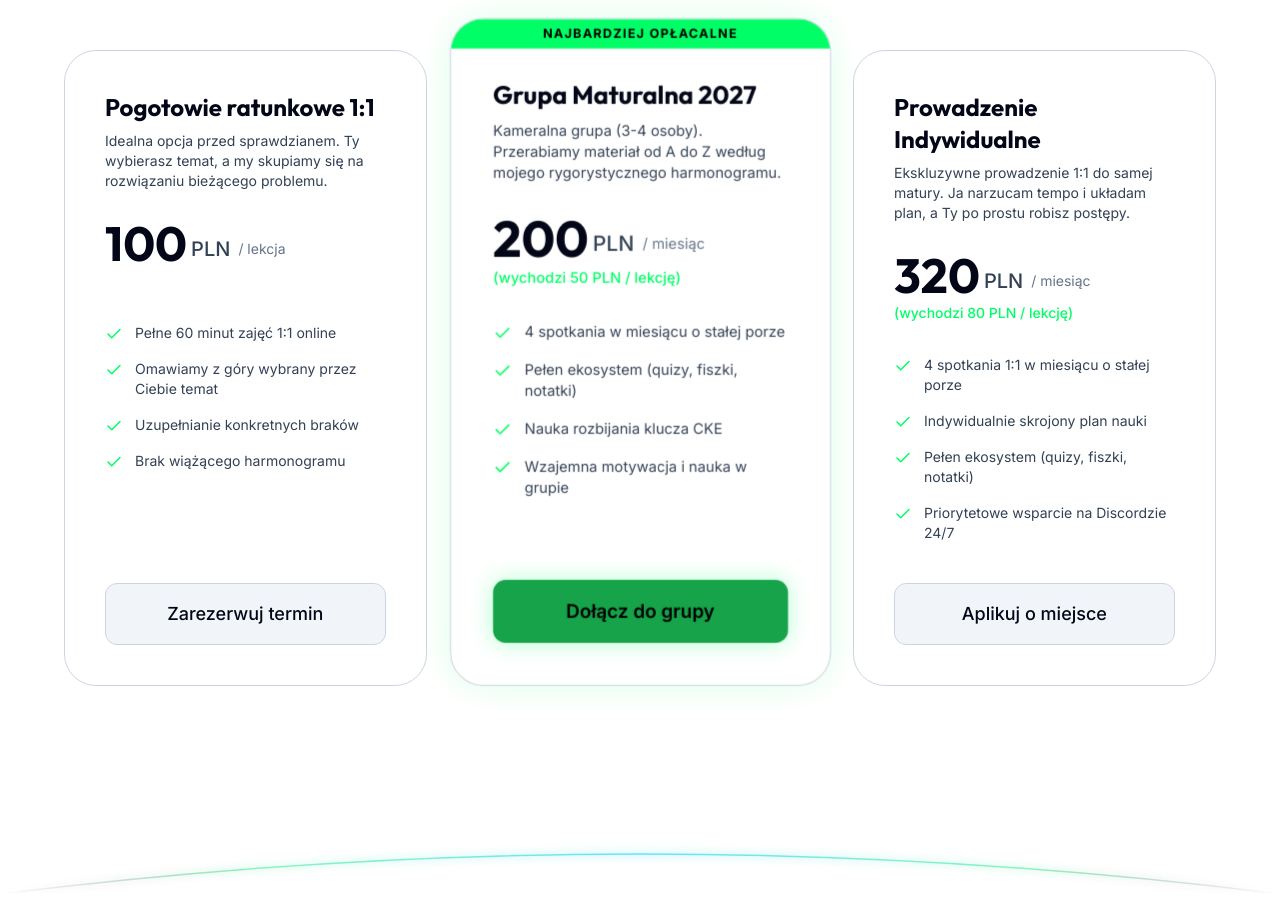
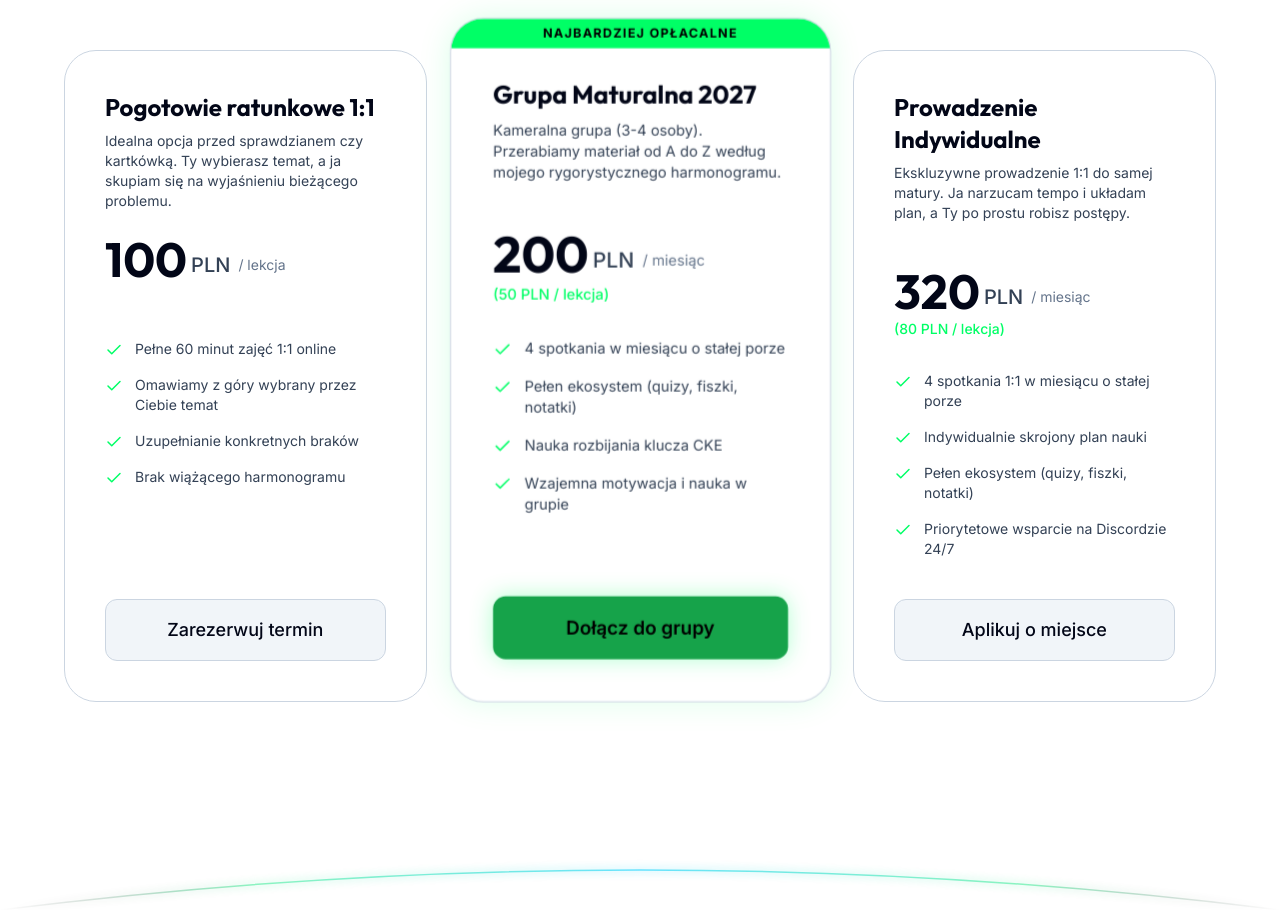
Before and after one commit to taachii/biolearn-landing, a Next.js app: page / in a window 1280 px wide. Shown: the part 4840-5757 px from the top of the page. Built offline with nearby package versions, Linux system fonts and the light colour scheme.

Commit message:
style: fix spacing issue in Cennik card 1 by updating description min-height

```diff
--- a/components/sections/CennikSection.tsx
+++ b/components/sections/CennikSection.tsx
@@ -15,7 +15,7 @@ const PACKAGES = [
     price: "100",
     period: "/ lekcja",
     pricePerLesson: null,
-    description: "Idealna opcja przed sprawdzianem. Ty wybierasz temat, a my skupiamy się na rozwiązaniu bieżącego problemu.",
+    description: "Idealna opcja przed sprawdzianem czy kartkówką. Ty wybierasz temat, a ja skupiam się na wyjaśnieniu bieżącego problemu.",
     features: [
       "Pełne 60 minut zajęć 1:1 online",
       "Omawiamy z góry wybrany przez Ciebie temat",
@@ -29,7 +29,7 @@ const PACKAGES = [
     name: "Grupa Maturalna 2027",
     price: "200",
     period: "/ miesiąc",
-    pricePerLesson: "(wychodzi 50 PLN / lekcję)",
+    pricePerLesson: "(50 PLN / lekcja)",
     description: "Kameralna grupa (3-4 osoby). Przerabiamy materiał od A do Z według mojego rygorystycznego harmonogramu.",
     features: [
       "4 spotkania w miesiącu o stałej porze",
@@ -44,7 +44,7 @@ const PACKAGES = [
     name: "Prowadzenie Indywidualne",
     price: "320",
     period: "/ miesiąc",
-    pricePerLesson: "(wychodzi 80 PLN / lekcję)",
+    pricePerLesson: "(80 PLN / lekcja)",
     description: "Ekskluzywne prowadzenie 1:1 do samej matury. Ja narzucam tempo i układam plan, a Ty po prostu robisz postępy.",
     features: [
       "4 spotkania 1:1 w miesiącu o stałej porze",
@@ -88,7 +88,7 @@ export function CennikSection({ id }: CennikSectionProps) {
 
                 <div className={cn("p-8 sm:p-10 flex flex-col flex-grow", pkg.isPopular ? "pt-12 sm:pt-14" : "")}>
                   <h3 className="font-display text-2xl font-bold mb-2 text-[var(--color-text-primary)]">{pkg.name}</h3>
-                  <p className="text-[var(--color-text-secondary)] text-sm mb-6 h-16">{pkg.description}</p>
+                  <p className="text-[var(--color-text-secondary)] text-sm mb-6 min-h-[5rem]">{pkg.description}</p>
 
                   <div className="flex flex-col mb-8">
                     <div className="flex items-end gap-1">
```
